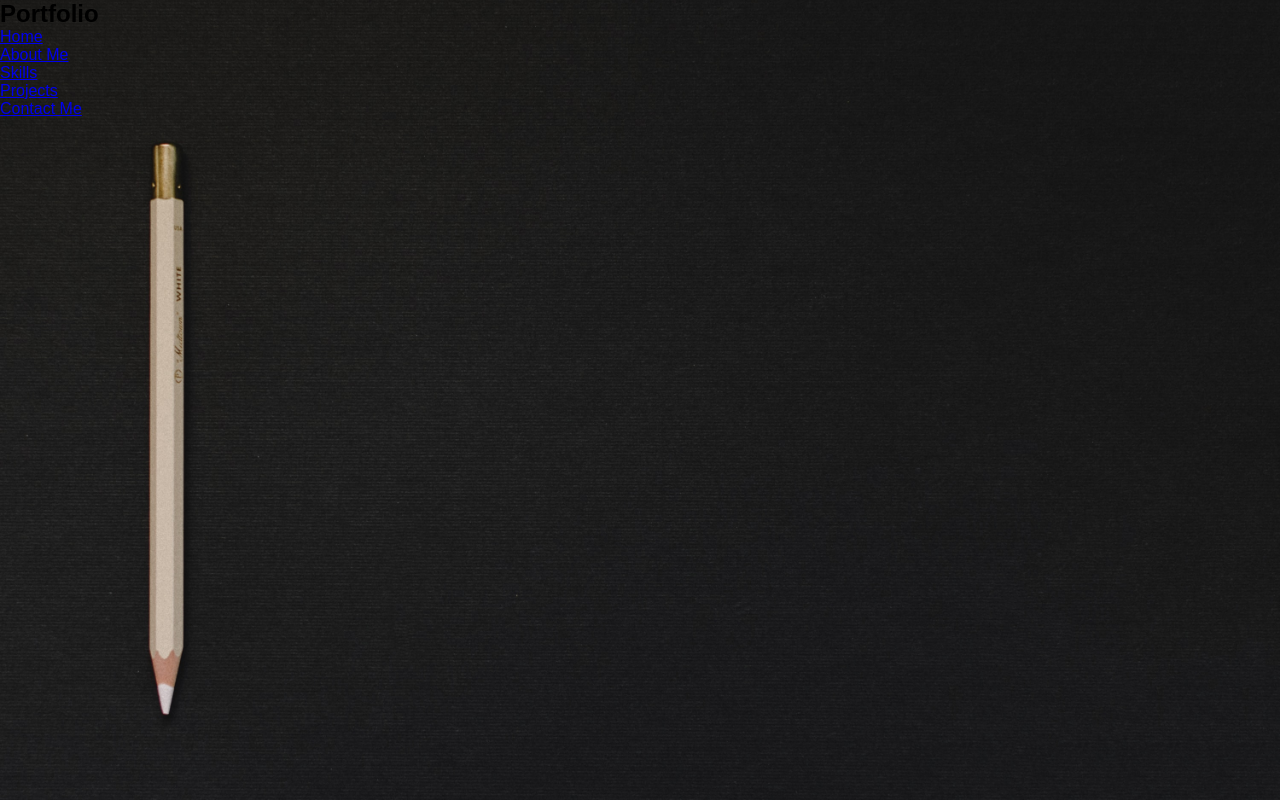
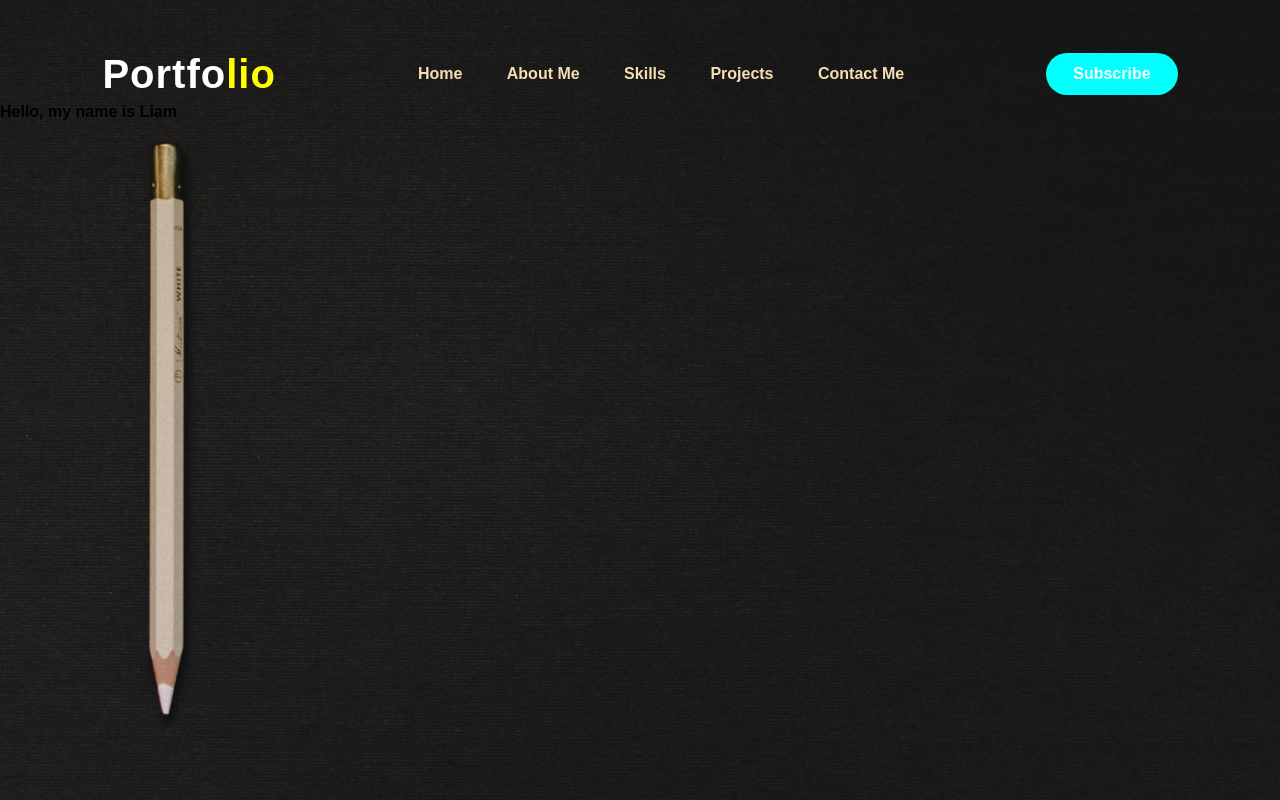
Before and after one commit to liamhuynh98/basicPortfolio, a plain HTML site: page index.html in a window 1280 px wide. Drawn offline with Linux system fonts and the light colour scheme.

Commit message:
adding css to top nav and fixing landing

```diff
--- a/index.html
+++ b/index.html
@@ -11,7 +11,7 @@
   <body>
     <div class="landing-page">
       <nav>
-        <h2 class="logo">Portfolio</h2>
+        <h2 class="logo">Portfo<span>lio</span></h2>
         <ul>
           <li><a href="#">Home</a></li>
           <li><a href="#">About Me</a></li>
@@ -19,7 +19,12 @@
           <li><a href="#">Projects</a></li>
           <li><a href="#">Contact Me</a></li>
         </ul>
+        <a href="#" class="btn">Subscribe</a>
       </nav>
+
+      <div class="Content">
+        <h4>Hello, my name is Liam</h4>
+      </div>
     </div>
   </body>
 </html>
--- a/style/styles.css
+++ b/style/styles.css
@@ -1,14 +1,66 @@
 * {
   padding: 0;
   margin: 0;
-  font-family: 'Josefin Sans', sans-serif;
+  font-family: "Josefin Sans", sans-serif;
   box-sizing: border-box;
 }
 
 .landing-page {
-  height : 100vh;
+  height: 100vh;
   width: 100%;
   background-image: url(../img/landing_wallpaper.jpg);
   background-size: cover;
   background-position: center;
 }
+
+nav {
+  display: flex;
+  justify-content: space-between;
+  align-items: center;
+  padding-top: 45px;
+  padding-right: 8%;
+  padding-left: 8%;
+}
+
+span {
+  color: yellow;
+}
+nav ul li a {
+  text-decoration: none;
+  color: wheat;
+  text-transform: capitalize;
+  font-weight: bold;
+}
+
+nav ul li a:hover {
+  transition: 0.5s;
+  color: turquoise;
+}
+
+nav ul li {
+  list-style-type: none;
+  display: inline-block;
+  padding: 20px 20px;
+}
+
+.logo {
+  color: white;
+  font-size: 40px;
+  letter-spacing: 1px;
+  cursor: pointer;
+}
+
+.btn {
+  background-color: aqua;
+  color: white;
+  text-decoration: none;
+  border: 2px solid transparent;
+  font-weight: bold;
+  padding: 10px 25px;
+  transition: transform 0.4s;
+  border-radius: 25px;
+}
+
+.btn:hover {
+  transform: scale(1.3);
+}
```
